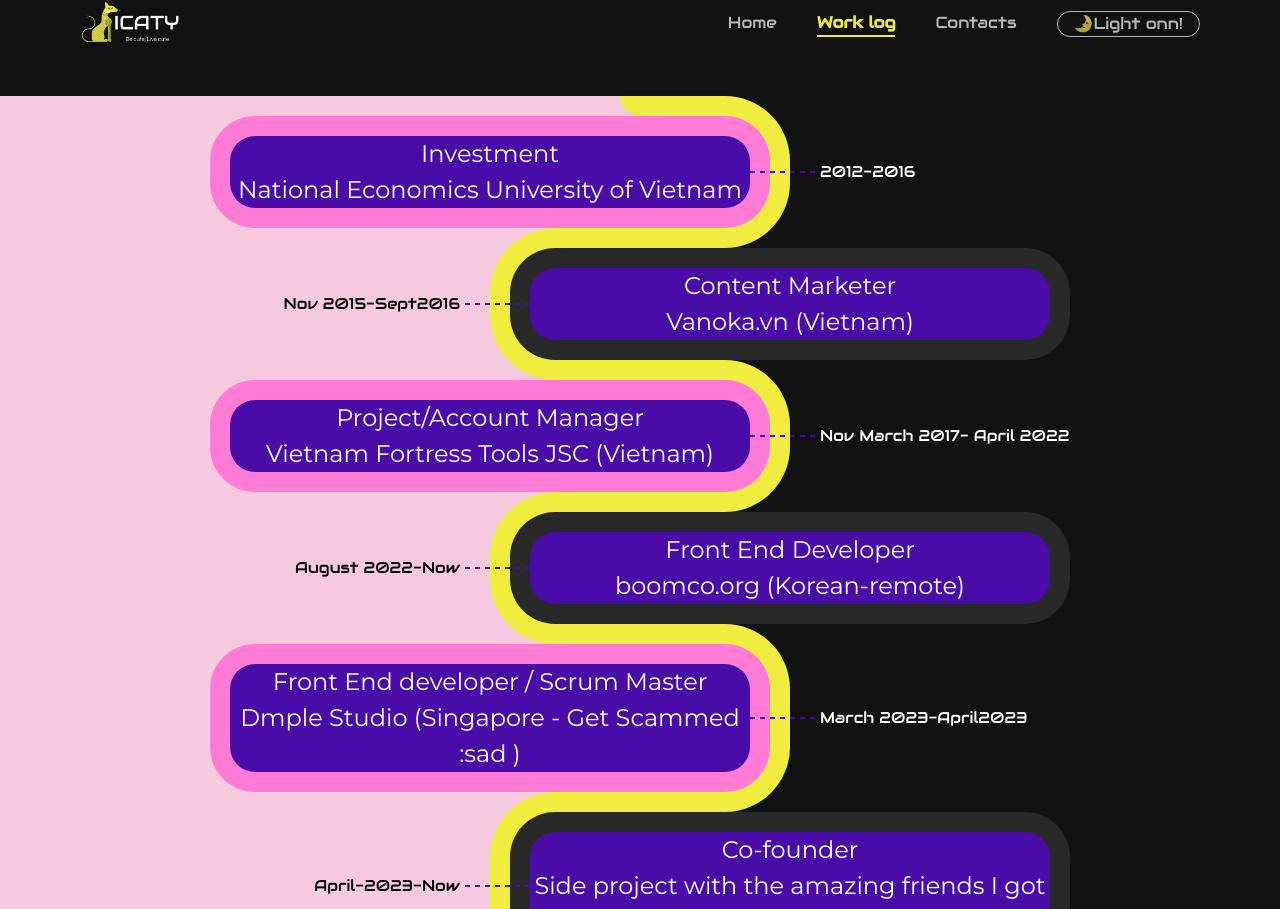
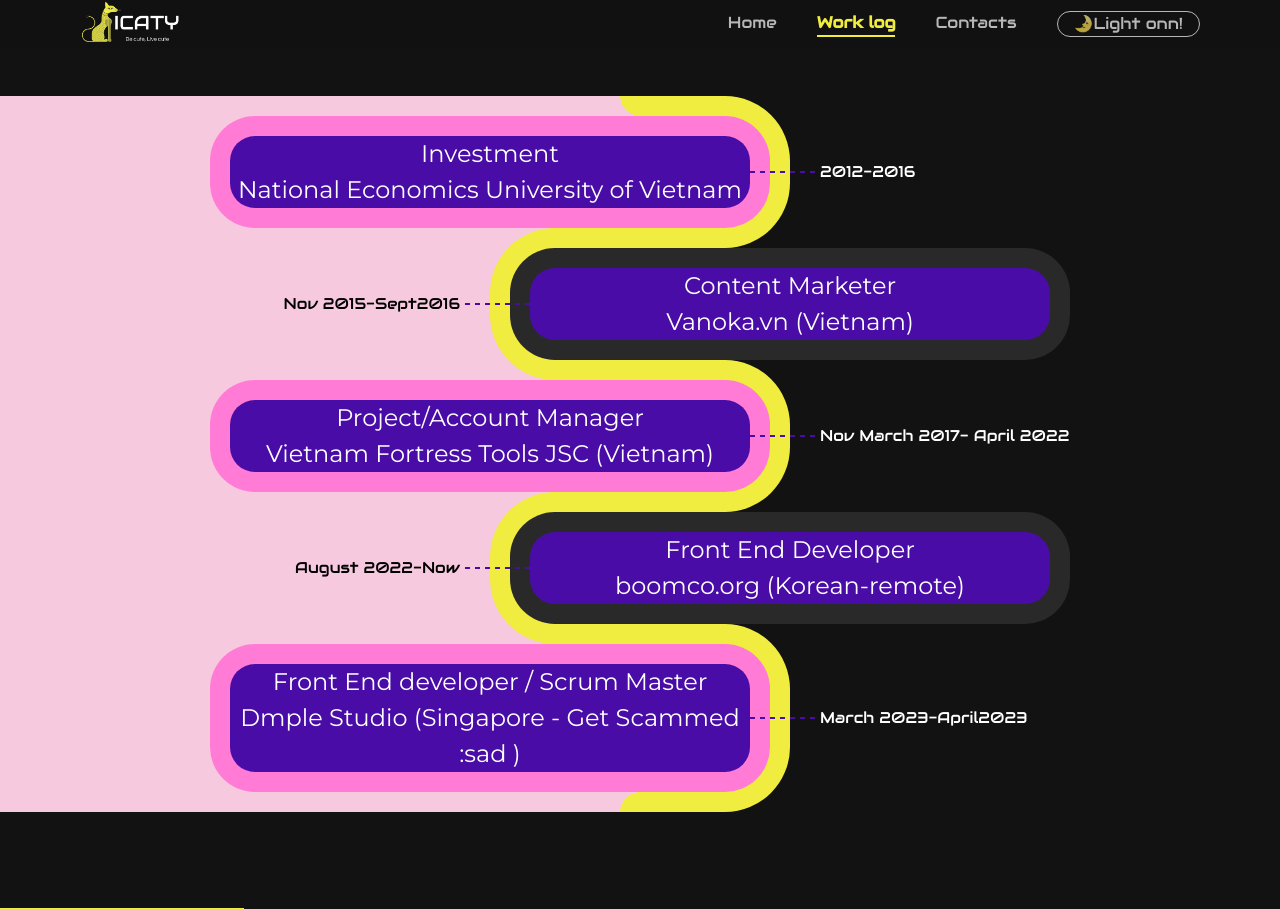
Before and after one commit to Katynguyen1130/porfolio2, a Next.js app: page /work in a window 1280 px wide. Shown: the top 909 px of the page. Built offline with nearby package versions, Linux system fonts and the light colour scheme; a web font is replaced by a local one.

Commit message:
fixed work experience

```diff
--- a/src/components/Work.tsx
+++ b/src/components/Work.tsx
@@ -81,14 +81,14 @@ function Work() {
               }
             />
 
-            <Timetab
+            {/* <Timetab
               time={"April-2023-Now"}
               title={"Co-founder"}
               company={"Side project with the amazing friends I got after the above Scam"}
               tip={
                 "Got Scam, but then got an amazing team of developers and marketing and Product Manager. We decided to stay as a team and make something great toghether."
               }
-            />
+            /> */}
           </ul>
         </div>
         <div className="h-24 bg-lightPink dark:bg-darkGray"></div>
@@ -139,14 +139,14 @@ function Work() {
               }
             />
 
-            <Timetabmobile
+            {/* <Timetabmobile
               time={"April-2023-Now"}
               title={"Co-founder"}
               company={"Side project with the amazing friends I got after the above Scam"}
               tip={
                 "Got Scam, but then got an amazing team of developers and marketing and Product Manager. We decided to stay as a team and make something great toghether."
               }
-            />
+            /> */}
           </div>
         </div>
       </div>
```
